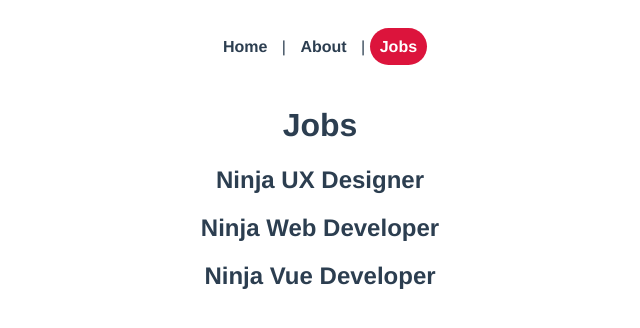
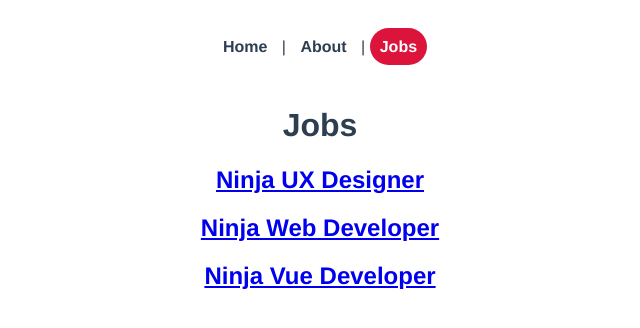
Before and after one commit to ayushman-git/vue-router-L, a Vue app: page /jobs in a window 1280 px wide. Shown: the top 328 px of the page, without its empty margins (320-960 px from the left). Built offline with nearby package versions, Linux system fonts and the light colour scheme.

Commit message:
dynamic router-link

```diff
--- a/src/views/jobs/Jobs.vue
+++ b/src/views/jobs/Jobs.vue
@@ -1,7 +1,9 @@
 <template>
   <h1>Jobs</h1>
   <div v-for="(job, index) in jobs" :key="index">
-    <h2>{{ job.title }}</h2>
+    <router-link :to="`/jobs/${job.id}`">
+      <h2>{{ job.title }}</h2>
+    </router-link>
   </div>
 </template>
 
```
